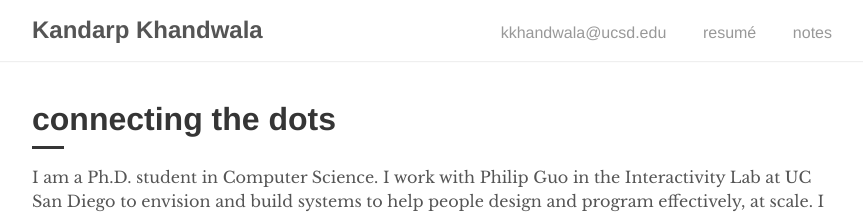
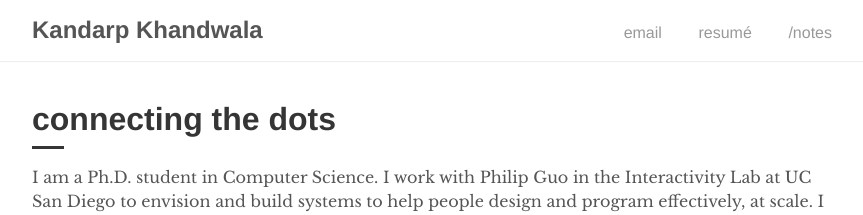
Before and after one commit to kandarpksk/kandarpksk.github.io, a Jekyll site: the page built from index.html, in a window 1280 px wide. Shown: the top 215 px of the page, without its empty margins (208-1071 px from the left). Built offline with Jekyll 4.4.1, drawn with Linux system fonts in a browser that asks for light colours; the list of posts is cut into pages by our own code.

Commit message:
simplify

```diff
--- a/_layouts/default.html
+++ b/_layouts/default.html
@@ -10,9 +10,9 @@
           <h2 class="nav-title">{{ site.title }}</h2>
         </a>
         <ul>
-          <li><a>kkhandwala@ucsd.edu</a></li>
+          <li><a href="mailto:kkhandwala@ucsd.edu">email</a></li>
           <li><a target="_blank" href="files/resume-kandarp.pdf">resumé</a></li>
-          <li><a href="notes">notes</a></li>
+          <li><a href="notes">/notes</a></li>
           <!-- <li><b><a href="{{ '/about' | prepend: site.baseurl }}">about</a></b></li> -->
           <!-- {% if page.title == "Home" %} {% else %} {% endif %} -->
         </ul>
```
Also changed, not shown: 2 other files.
